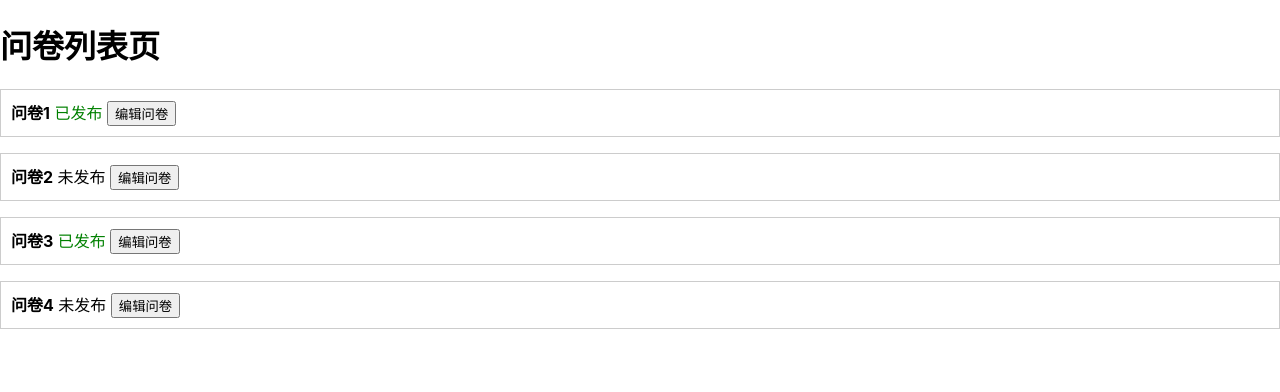
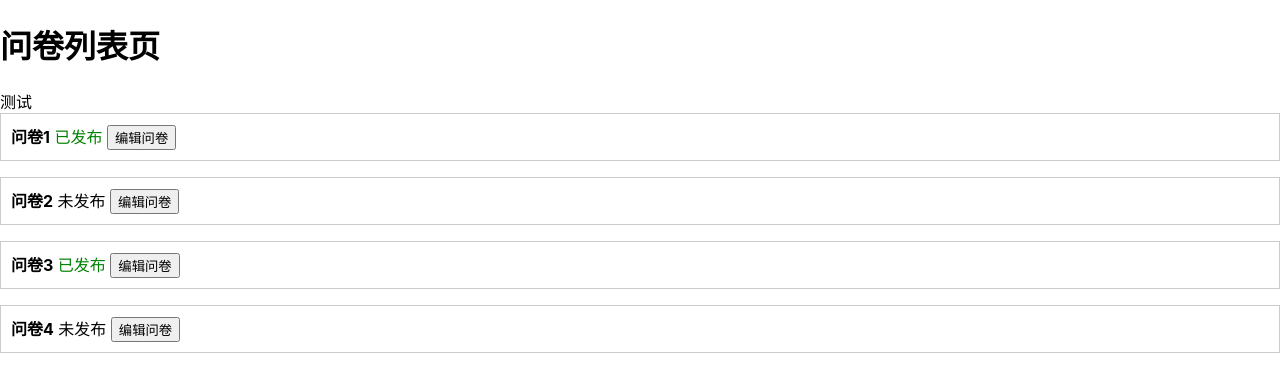
Before and after one commit to mango-zhaoxin/react-ts-demo, a React (Create React App) app: page / in a window 1280 px wide. Shown: the top 392 px of the page. Built offline with nearby package versions, Linux system fonts and the light colour scheme.

Commit message:
test: add test info

```diff
--- a/src/List1.tsx
+++ b/src/List1.tsx
@@ -29,6 +29,7 @@ const List1: FC = () => {
   return (
     <div>
       <h1>问卷列表页</h1>
+      <div>测试</div>
       {questionList.map((item) => {
         const { id, title, isPublished } = item
         return (
```
